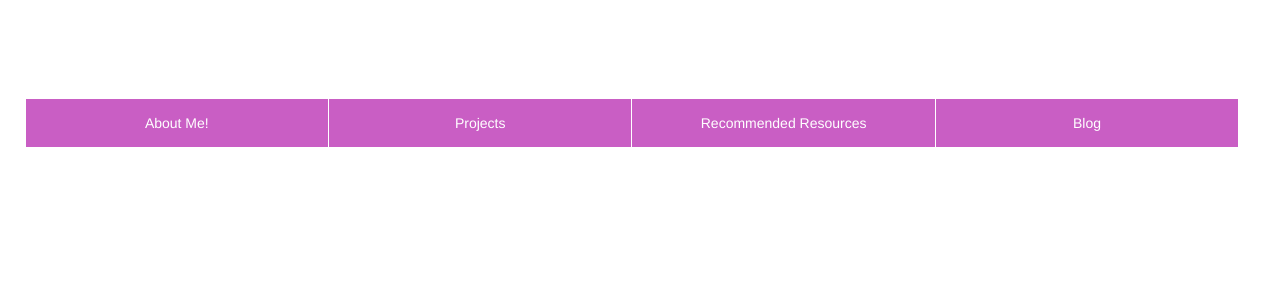
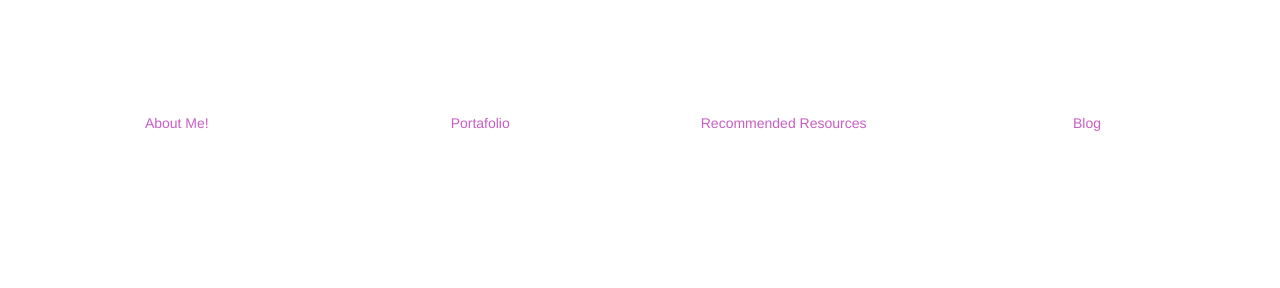
Before and after one commit to MIKI90/MIKI90.github.io, a plain HTML site: page index.html in a window 1280 px wide. Shown: the part 500-788 px from the top of the page. Drawn offline with nearby package versions, Linux system fonts and the light colour scheme; some packages are replaced by stand-ins of ours.

Commit message:
minor change
minor change in color and title

```diff
--- a/css/stylesheet.css
+++ b/css/stylesheet.css
@@ -124,10 +124,10 @@
 }
 
 .nav-collapse a {
-  color: #fff;
+  color: #C95EC4;
   text-decoration: none;
   width: 100%;
-  background: #C95EC4;
+  background:#fff;
   border-bottom: 1px solid white;
   padding: 0.7em 1em;
   float: left;
--- a/index.html
+++ b/index.html
@@ -19,7 +19,7 @@
         <nav class="nav-collapse">
           <ul>
             <li><a ui-sref="About">About Me!</a></li>
-            <li><a ui-sref="Project">Projects</a></li>
+            <li><a ui-sref="Portafolio">Portafolio</a></li>
             <li><a ui-sref="Resources">Recommended Resources</a></li>
             <li><a ui-sref="Blog">Blog</a></li>
           </ul>
```
